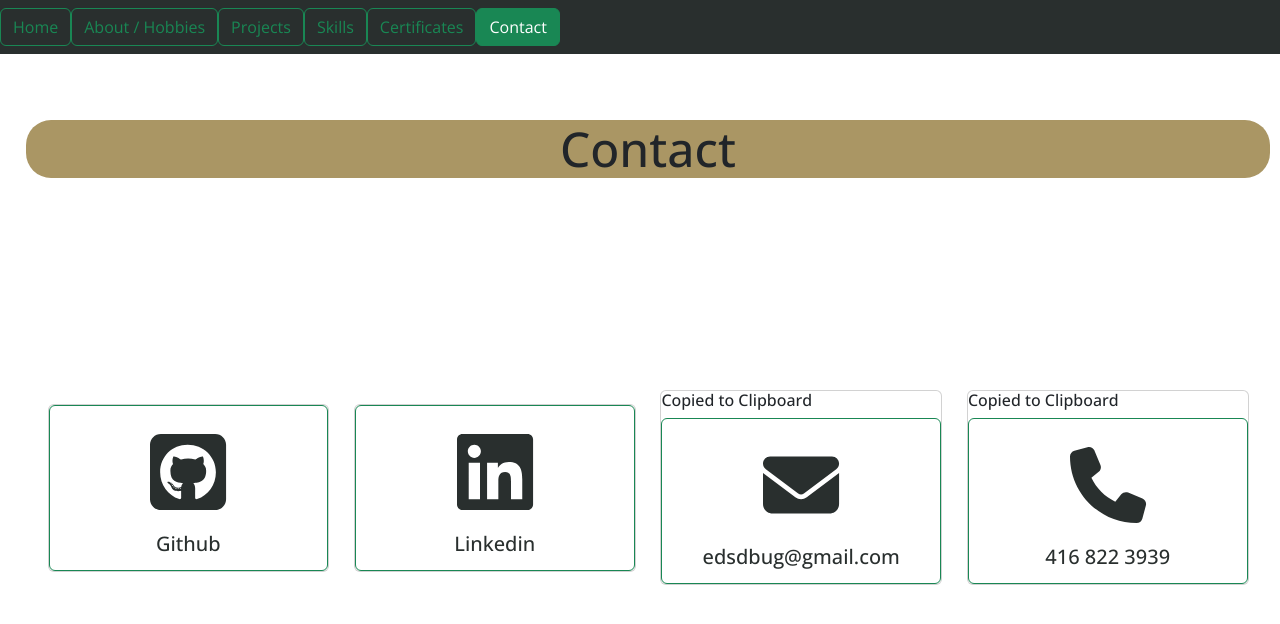
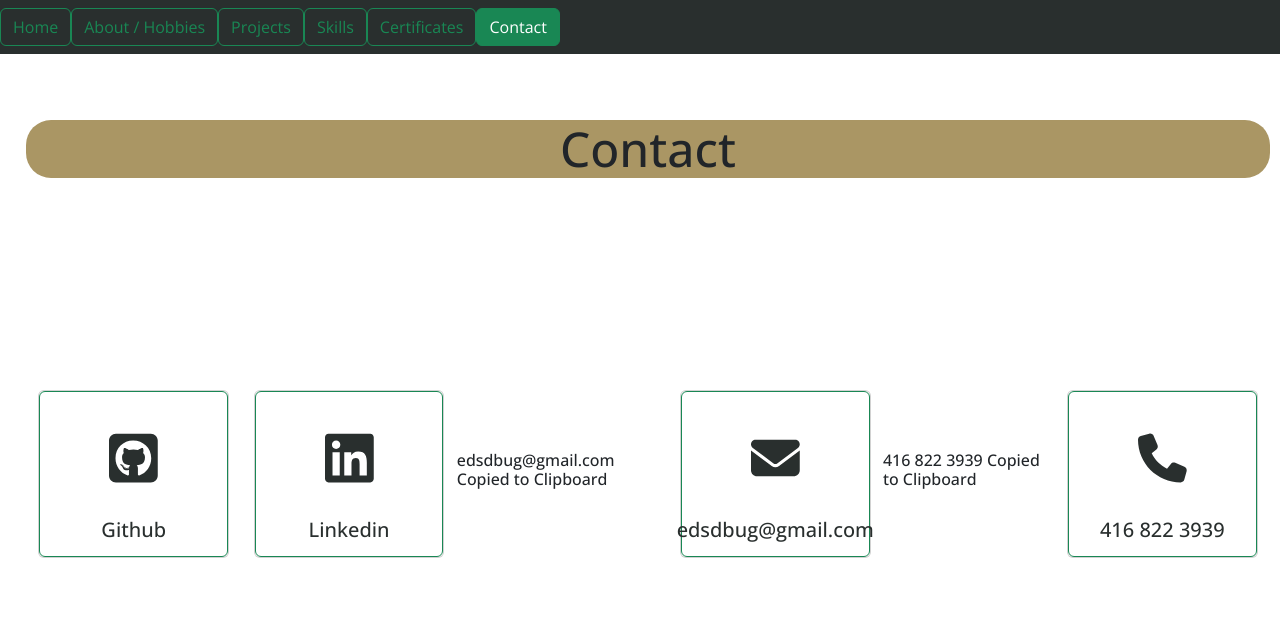
Before and after one commit to Eds-Dbug/profile2, a React (Create React App) app: page /contact in a window 1280 px wide. Both pictures are taken after a click on the link "edsdbug@gmail.com". Shown: the top 624 px of the page. Built offline with nearby package versions, Linux system fonts and the light colour scheme.

Commit message:
need text to copy hook

```diff
--- a/src/routes/Contact.tsx
+++ b/src/routes/Contact.tsx
@@ -9,6 +9,7 @@ import { useEffect, useState } from 'react';
 export default function Contact() {
 
 	const [copyToBoard,setCopyToBoard ] = useState(false);
+	const [textToCopy, setTextToCopy] = useState('');
 
 	const routeChange = (pathUrl: string) => {
 		window.open(pathUrl);
@@ -29,8 +30,12 @@ export default function Contact() {
   const contactMap = contacts.map(contact => {
     return (
 			<>
+				{!contact.link && copyToBoard ? (
+					<h6>{contact.platform} Copied to Clipboard</h6>
+				) : (
+					<></>
+				)}
 				<div className="card contact__cards__card">
-					{!contact.link && copyToBoard ? <h6>Copied to Clipboard</h6> : <></>}
 					<div className="body">
 						<a
 							className="btn btn-outline-success"
```
